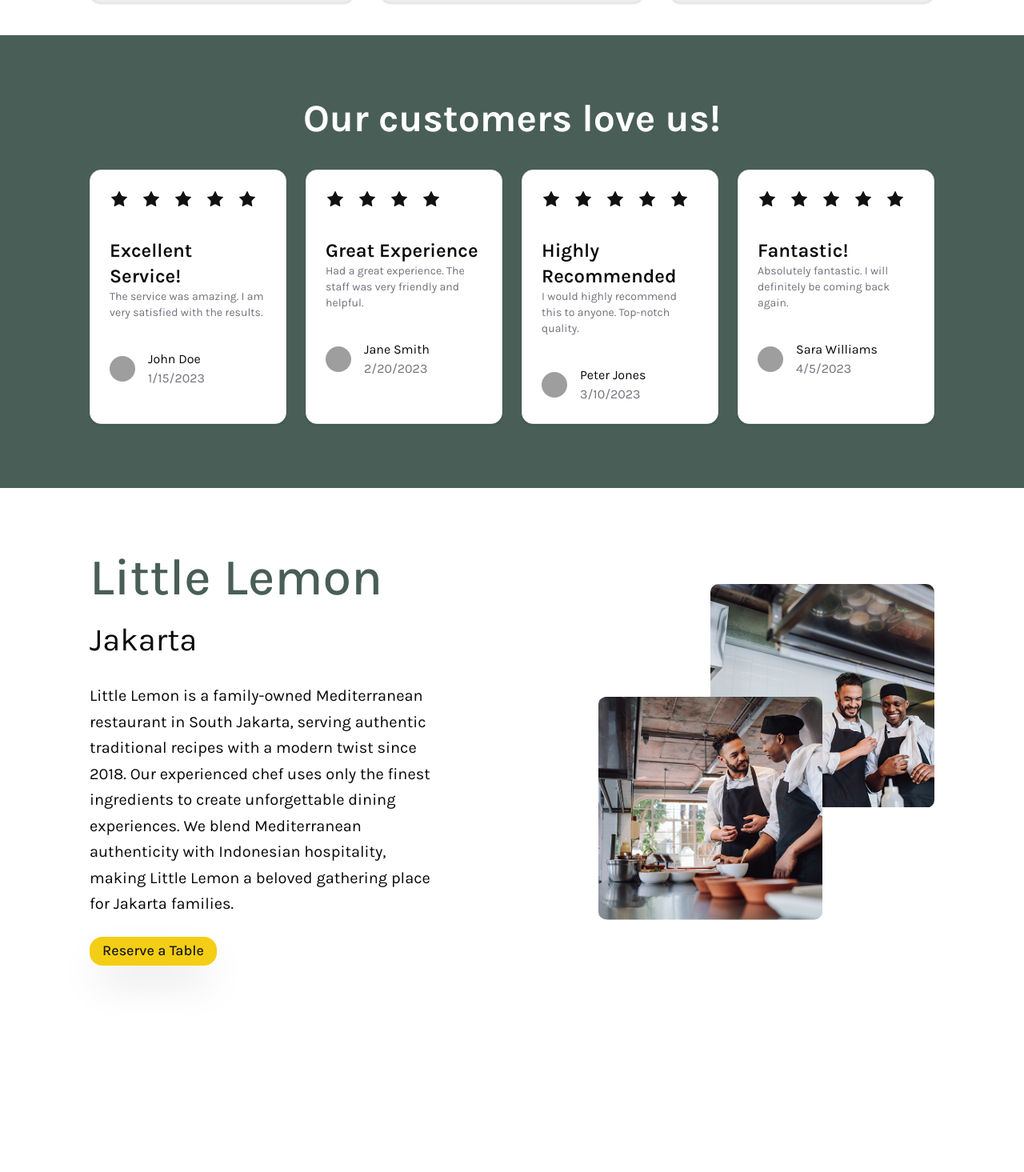
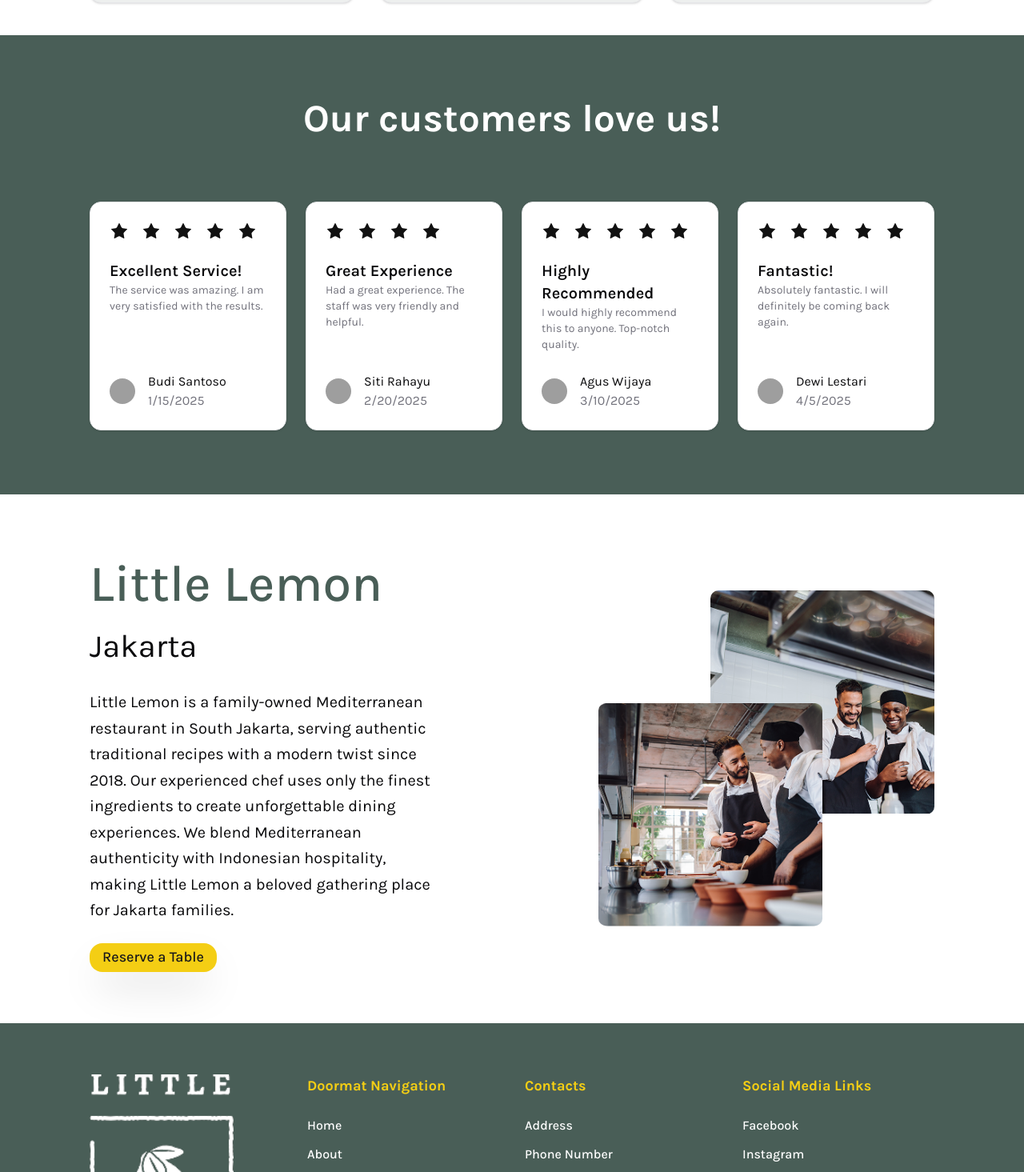
Before and after one commit to yunusmujadidi/meta-frontend-capstone, a React (Vite) app: page / in a window 1280 px wide. Shown: the part 1335-2800 px from the top of the page at 80% size. Before the commit the page ends 2606 px from the top, so only its background shows below. Built offline with nearby package versions, Linux system fonts and the light colour scheme; grey boxes are pictures that could not be loaded; a web font is replaced by a local one.

Commit message:
feat: add footer section

```diff
--- a/src/App.tsx
+++ b/src/App.tsx
@@ -1,6 +1,5 @@
 import { AboutSection } from "./components/about";
 import { FeaturedSection } from "./components/featured";
-import { Header } from "./components/header";
 import { HeroSection } from "./components/hero";
 import { TestimonialSection } from "./components/testimonial";
 import { Layout } from "./Layout";
@@ -8,11 +7,8 @@ import { Layout } from "./Layout";
 function App() {
   return (
     <Layout>
-      <Header />
       <HeroSection />
-
       <FeaturedSection />
-
       <TestimonialSection />
       <AboutSection />
     </Layout>
--- a/src/Layout.tsx
+++ b/src/Layout.tsx
@@ -1,9 +1,13 @@
 import type { ReactNode } from "react";
+import { Header } from "./components/header";
+import { Footer } from "./components/footer";
 
 export const Layout = ({ children }: { children: ReactNode }) => {
   return (
     <div className="min-h-screen antialiased bg-background text-foreground">
+      <Header />
       <main>{children}</main>
+      <Footer />
     </div>
   );
 };
--- a/src/components/container.tsx
+++ b/src/components/container.tsx
@@ -10,7 +10,9 @@ export const Container = ({
 }) => {
   return (
     <div
-      className={cn(`container mx-auto px-16 md:px-20 lg:px-28 ${className}`)}
+      className={cn(
+        `container mx-auto px-16 md:px-20 lg:px-28 max-w-7xl ${className}`
+      )}
     >
       {children}
     </div>
--- /dev/null
+++ b/src/components/footer.tsx
@@ -0,0 +1,77 @@
+import footerLogo from "../assets/footer-logo.png";
+import { Container } from "./container";
+
+export const Footer = () => {
+  const navigationItems = [
+    "Home",
+    "About",
+    "Menu",
+    "Order Online",
+    "Reservation",
+    "Login",
+  ];
+
+  const contactItems = ["Address", "Phone Number", "Email"];
+
+  const socialMediaItems = ["Facebook", "Instagram", "Twitter"];
+
+  return (
+    <footer className="py-16 bg-[#495E57] text-white">
+      <Container>
+        <div className="grid grid-cols-1 md:grid-cols-4 gap-8">
+          <div className="flex justify-center md:justify-start">
+            <img
+              className="object-cover"
+              src={footerLogo}
+              alt="Little Lemon Logo"
+              width={180}
+            />
+          </div>
+          <div>
+            <h1 className="mb-6 text-lg font-bold text-[#F4CE14]">
+              Doormat Navigation
+            </h1>
+            <ul className="space-y-3">
+              {navigationItems.map((item, index) => (
+                <li
+                  key={index}
+                  className="text-white font-medium cursor-pointer hover:text-[#F4CE14] transition-colors"
+                >
+                  {item}
+                </li>
+              ))}
+            </ul>
+          </div>
+          <div>
+            <h1 className="mb-6 text-lg font-bold text-[#F4CE14]">Contacts</h1>
+            <ul className="space-y-3">
+              {contactItems.map((item, index) => (
+                <li
+                  key={index}
+                  className="text-white font-medium cursor-pointer hover:text-[#F4CE14] transition-colors"
+                >
+                  {item}
+                </li>
+              ))}
+            </ul>
+          </div>
+          <div>
+            <h1 className="mb-6 text-lg font-bold text-[#F4CE14]">
+              Social Media Links
+            </h1>
+            <ul className="space-y-3">
+              {socialMediaItems.map((item, index) => (
+                <li
+                  key={index}
+                  className="text-white font-medium cursor-pointer hover:text-[#F4CE14] transition-colors"
+                >
+                  {item}
+                </li>
+              ))}
+            </ul>
+          </div>
+        </div>
+      </Container>
+    </footer>
+  );
+};
--- a/src/components/header.tsx
+++ b/src/components/header.tsx
@@ -4,9 +4,9 @@ import { Logo } from "./logo";
 export const Header = () => {
   // add responsive on mobile: add mobile menu icon
   return (
-    <nav className="z-50 border-b">
+    <nav className="z-50 border-b sticky">
       <Container>
-        <div className="flex items-center justify-center h-20 space-x-20">
+        <div className="flex items-center justify-between h-20 space-x-20">
           <div className="flex">
             <Logo />
           </div>
--- a/src/components/review-card.tsx
+++ b/src/components/review-card.tsx
@@ -27,14 +27,14 @@ export const ReviewCard = ({
   date,
 }: ReviewCardProps) => {
   return (
-    <Card className="space-y-3">
+    <Card className="flex h-full flex-col">
       <CardHeader className="flex gap-4">
         {Array.from({ length: star }, () => (
           <Star fill="#111" strokeWidth={0} />
         ))}
       </CardHeader>
-      <CardContent>
-        <CardTitle className="text-2xl">{title}</CardTitle>
+      <CardContent className="flex-grow">
+        <CardTitle className="text-xl">{title}</CardTitle>
         <CardDescription className="text-muted-foreground">
           {review}
         </CardDescription>
--- a/src/components/testimonial.tsx
+++ b/src/components/testimonial.tsx
@@ -7,32 +7,32 @@ const reviews = [
     title: "Excellent Service!",
     review: "The service was amazing. I am very satisfied with the results.",
     avatarSrc: "https://randomuser.me/api/portraits/men/32.jpg",
-    name: "John Doe",
-    date: new Date("2023-01-15T10:00:00.000Z"),
+    name: "Budi Santoso",
+    date: new Date("2025-01-15T10:00:00.000Z"),
   },
   {
     star: 4 as const,
     title: "Great Experience",
     review: "Had a great experience. The staff was very friendly and helpful.",
     avatarSrc: "https://randomuser.me/api/portraits/women/44.jpg",
-    name: "Jane Smith",
-    date: new Date("2023-02-20T11:30:00.000Z"),
+    name: "Siti Rahayu",
+    date: new Date("2025-02-20T11:30:00.000Z"),
   },
   {
     star: 5 as const,
     title: "Highly Recommended",
     review: "I would highly recommend this to anyone. Top-notch quality.",
     avatarSrc: "https://randomuser.me/api/portraits/men/62.jpg",
-    name: "Peter Jones",
-    date: new Date("2023-03-10T14:00:00.000Z"),
+    name: "Agus Wijaya",
+    date: new Date("2025-03-10T14:00:00.000Z"),
   },
   {
     star: 5 as const,
     title: "Fantastic!",
     review: "Absolutely fantastic. I will definitely be coming back again.",
     avatarSrc: "https://randomuser.me/api/portraits/women/68.jpg",
-    name: "Sara Williams",
-    date: new Date("2023-04-05T16:45:00.000Z"),
+    name: "Dewi Lestari",
+    date: new Date("2025-04-05T16:45:00.000Z"),
   },
 ];
 
@@ -40,7 +40,7 @@ export const TestimonialSection = () => {
   return (
     <div className="bg-[#495E57] py-20">
       <Container>
-        <div className="flex flex-col items-center space-y-10">
+        <div className="flex flex-col items-center space-y-20">
           <div className="text-center">
             <h1 className="text-5xl font-bold text-white">
               Our customers love us!
```
